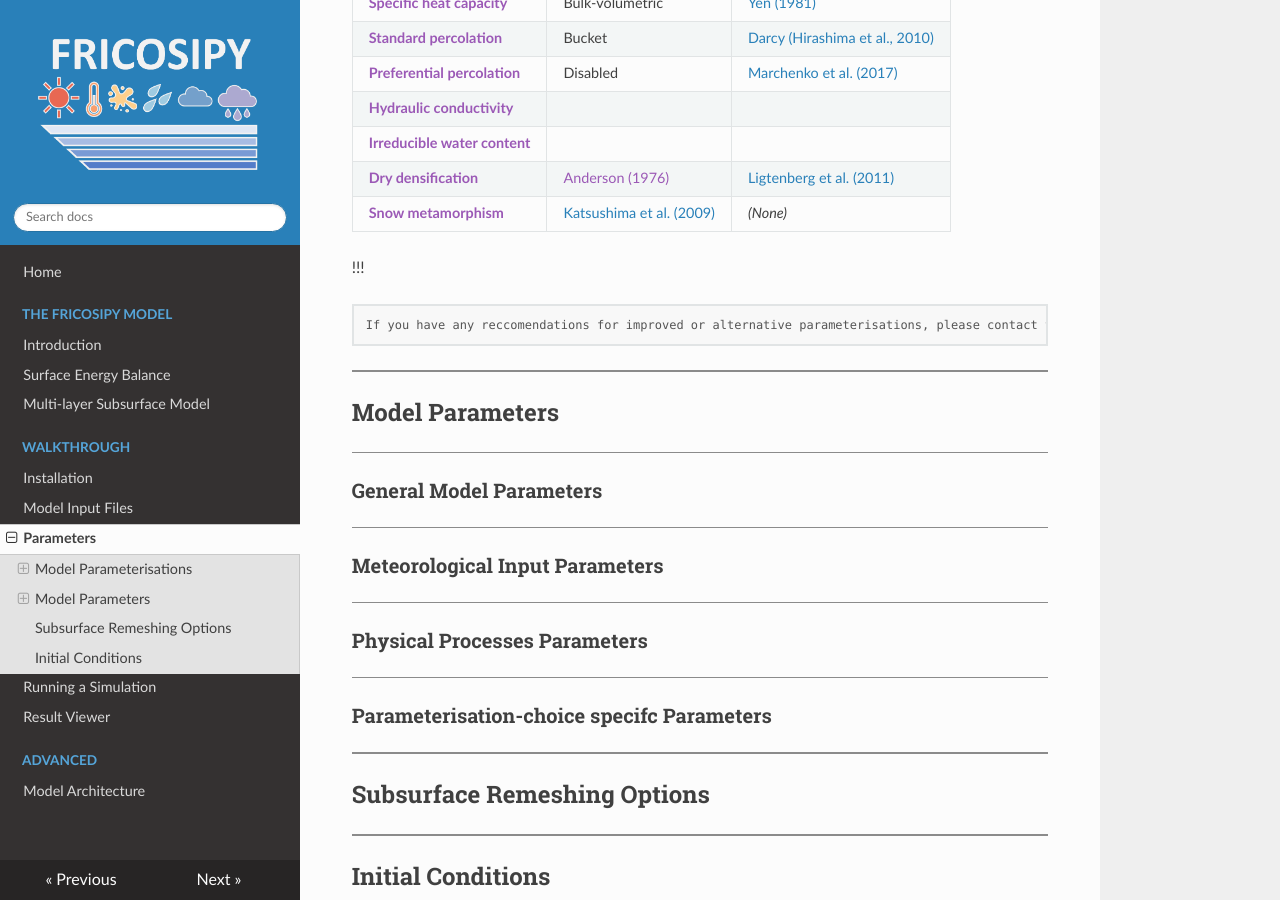
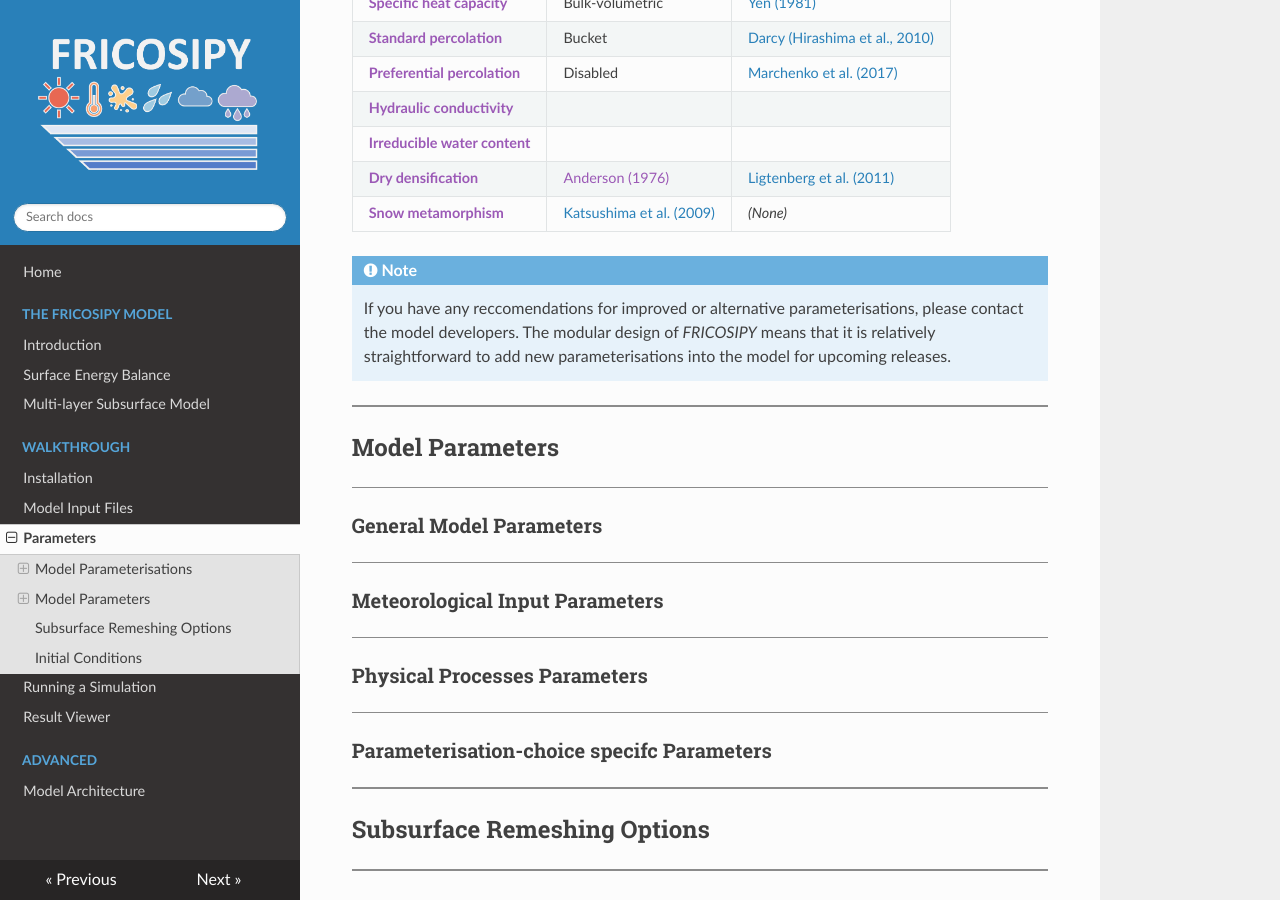
Before and after one commit to MarcusGastaldello/FRICOSIPY, an MkDocs documentation site: the page built from docs/parameters.md, in a window 1280 px wide and 900 px high, scrolled down 906 px. Built offline with MkDocs 1.6.1, drawn with Linux system fonts in a browser that asks for light colours.

Commit message:
Update parameters.md

```diff
--- a/docs/parameters.md
+++ b/docs/parameters.md
@@ -41,8 +41,7 @@ The *FRICOSIPY* model enables the user to customise the parameterisations used t
 | [**Dry densification**]() | [Anderson (1976)]() | [Ligtenberg et al. (2011)](https://doi.org/10.5194/tc-5-809-2011) |
 | [**Snow metamorphism**]() | [Katsushima et al. (2009)](https://doi.org/10.1016/j.coldregions.2009.09.002) | *(None)* |
 
-!!!
-
+!!! note
     If you have any reccomendations for improved or alternative parameterisations, please contact the model developers. The modular design of *FRICOSIPY* means that it is relatively straightforward to add new parameterisations into the model for upcoming releases.
 
 <hr style="height:2px; background-color:#8b8b8b; border:none;" />
```
